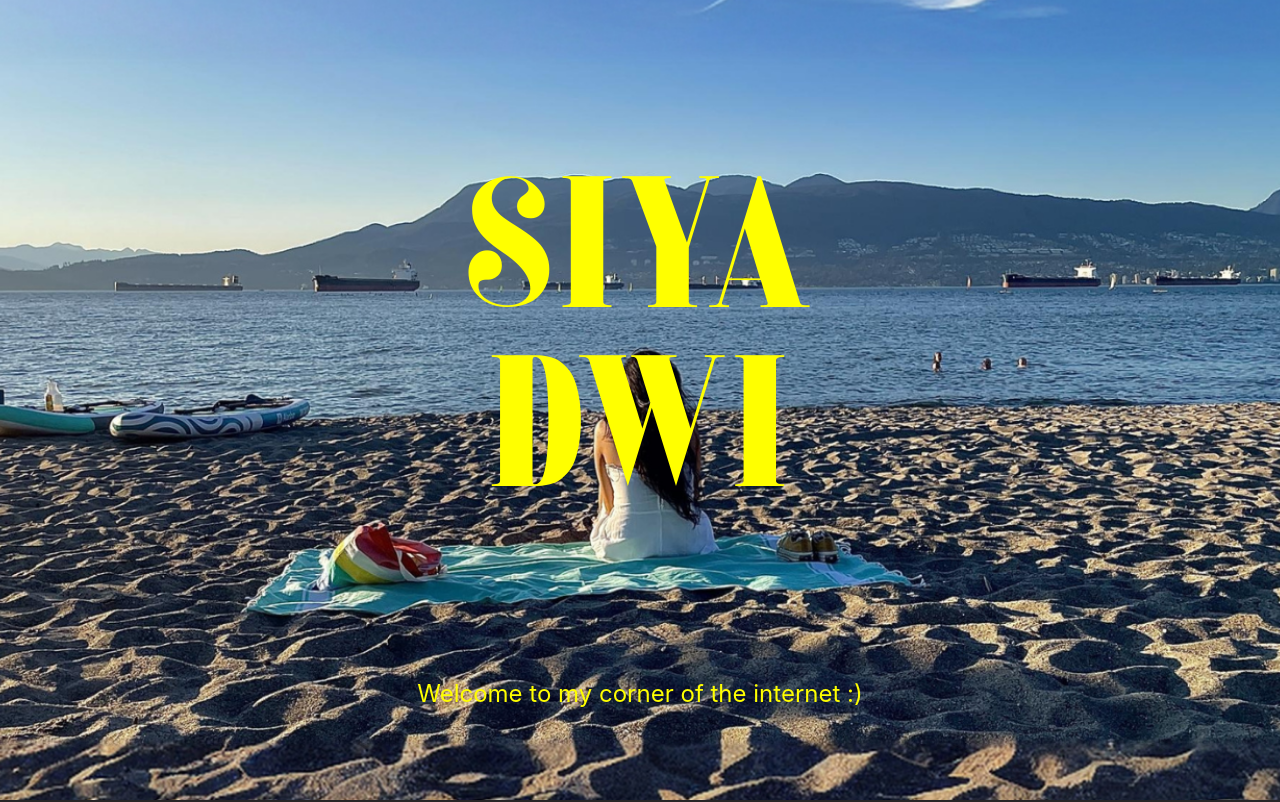
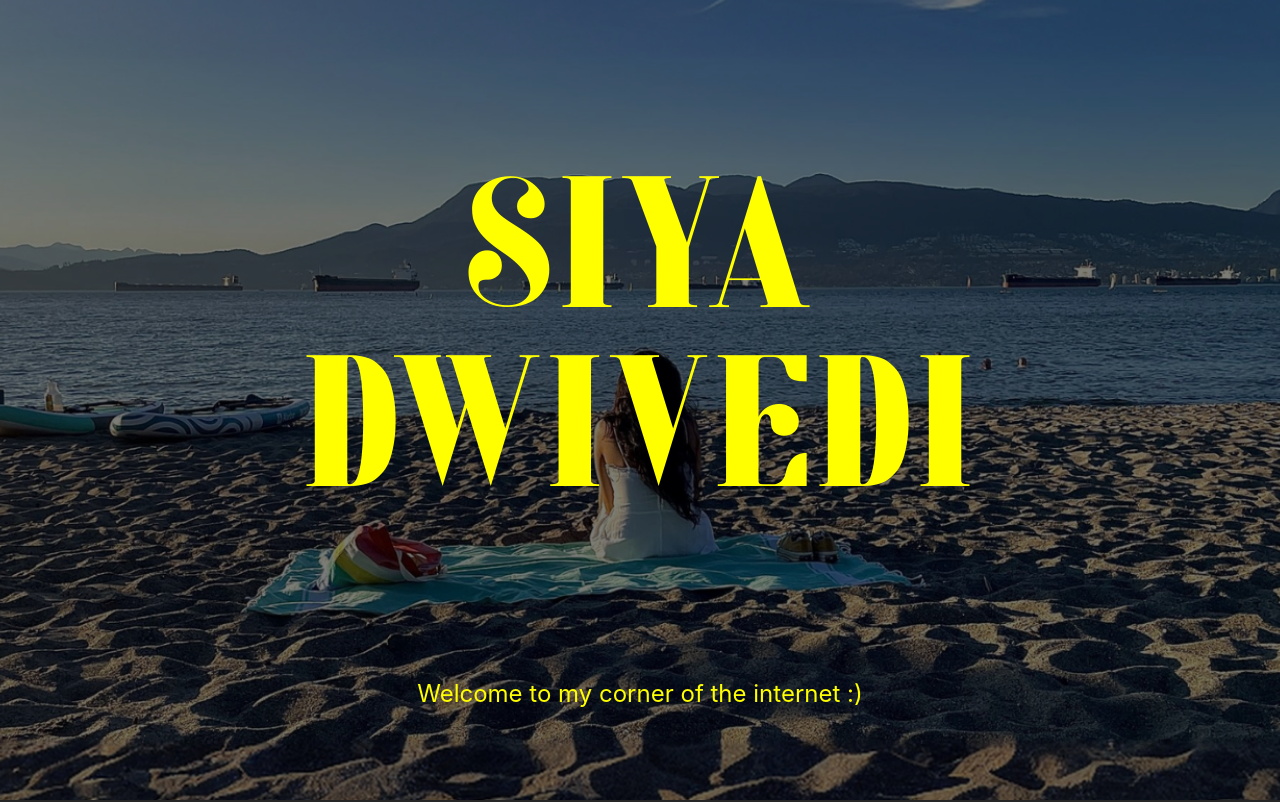
Before and after one commit to gracetownland/wii, a React (Create React App) app: page / in a window 1280 px wide. Shown: the top 802 px of the page. Built offline with nearby package versions, Linux system fonts and the light colour scheme.

Commit message:
added linear overlay

```diff
--- a/src/LandingPage.css
+++ b/src/LandingPage.css
@@ -21,11 +21,27 @@ line-height:0.8;
 
 
 
-.backgroundImage{
-  height: 100vh; /* Make the container span the full height of the viewport */
-  width: 100vw; /*Make the container span the full width of the viewport*/
-  background-size: cover; /* Ensure the background image covers the entire container */
-  background-position: center; /* Center the background image */
-  background-repeat: no-repeat; /* Prevent tiling of the image */
+.backgroundImage {
+  position: relative; /* Required for positioning the overlay */
+  height: 100vh;
+  width: 100vw;
+  background-image: url('./img/SiyaDwivedi.png');
+  background-size: cover;
+  background-position: center;
+}
 
+.backgroundImage::before {
+  content: '';
+  position: absolute;
+  top: 0;
+  left: 0;
+  right: 0;
+  bottom: 0;
+  background: rgba(0, 0, 0, 0.5); /* Semi-transparent black overlay */
+  z-index: 1; /* Ensures the overlay is above the background but below the content */
 }
+
+.LandingPage {
+  position: relative;
+  z-index: 2; /* Places content above the overlay */
+}
--- a/src/LandingPage.js
+++ b/src/LandingPage.jsx
@@ -6,7 +6,7 @@ function LandingPage() {
     <div className='backgroundImage' style={{backgroundImage: `url(${background})`}}>
     <div className="LandingPage">
       <header className="LandingPage-header">
-        <h1>SIYA<br></br> DWI</h1>
+        <h1>SIYA<br></br> DWIVEDI</h1>
       </header>
       <div className='LandingPage-body'>
         <p>Welcome to my corner of the internet :)</p>
```
